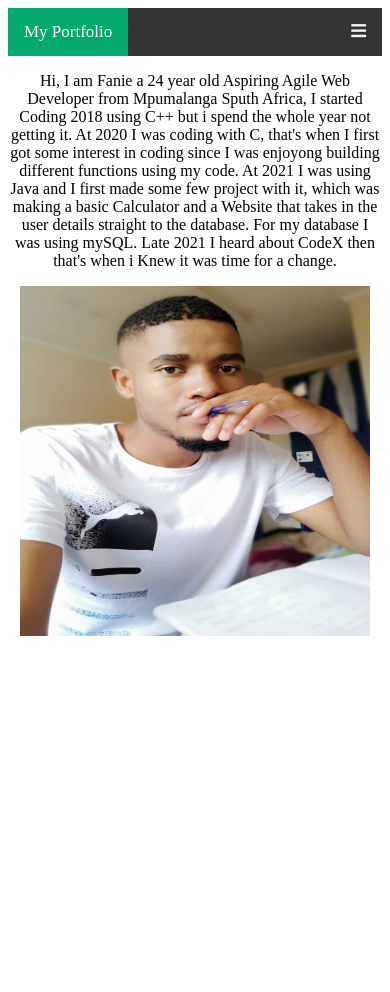
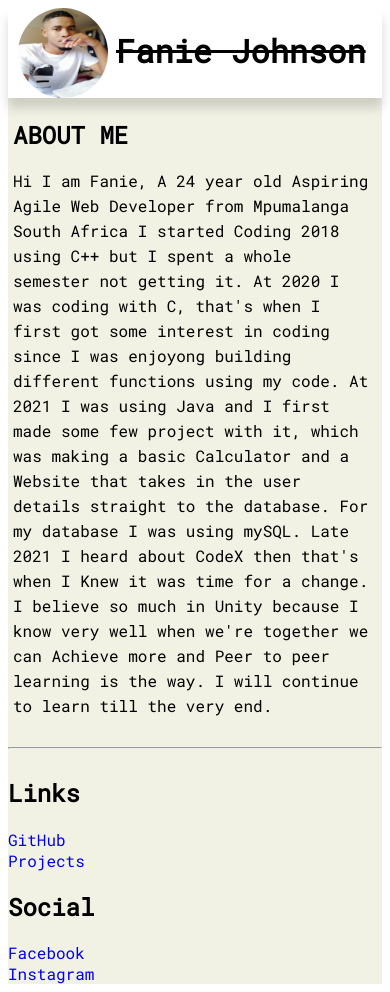
Before and after one commit to Jaynisto/Jaynisto.github.io, a plain HTML site: page index.html in a window 390 px wide. Before the commit the page ends 844 px from the top, so only its background shows below. Drawn offline with Linux system fonts and the light colour scheme.

Commit message:
modified files

```diff
--- a/index.html
+++ b/index.html
@@ -5,51 +5,47 @@
     <meta http-equiv="X-UA-Compatible" content="IE=edge">
     <meta name="viewport" content="width=device-width, initial-scale=1.0">
     <link rel="stylesheet" href="style.css">
-    <link rel="stylesheet" href="https://cdnjs.cloudflare.com/ajax/libs/font-awesome/5.15.2/css/all.min.css">
+    <link rel="preconnect" href="https://fonts.googleapis.com">
+    <link rel="preconnect" href="https://fonts.gstatic.com" crossorigin>
+    <link href="https://fonts.googleapis.com/css2?family=Roboto+Mono&display=swap" rel="stylesheet">
     <title>Fanie Johnson</title>
 </head>
 <body>
-<!--Navigation manue start-->
-    <!-- <section class="user">
-        <div class="mainWidth">
-            <header>
+    <div class="container">
+        <div class="topnav">
+            <img class="profilePic" src="./image/profilepic.jpg" alt="myself">
+            <h1>Fanie Johnson</h1>
+        </div>
+        <div class="aboutMe">
+            <div class="paragraph">
+                <h2>ABOUT ME</h2>
+                <p>
+                    Hi I am Fanie, A 24 year old Aspiring Agile Web Developer from Mpumalanga South Africa I started Coding 2018 using C++ but I spent a whole semester not getting it.
+                    At 2020 I was coding with C, that's when I first got some interest in coding since I was enjoyong building different functions using my code. At 2021 I was using Java
+                    and I first made some few project with it, which was making a basic Calculator and a Website that takes in the user details straight to the database. For my database
+                    I was using mySQL. Late 2021 I heard about CodeX then that's when I Knew it was time for a change. I believe so much in Unity because
+                    I know very well when we're together we can Achieve more and Peer to peer learning is the way. I will continue to learn till the very end.                </p>
 
-            </header>
+            </div>
+            <img class="profilePic1" src="./image/profilepic.jpg" alt="myself">
         </div>
-    </section> -->
+        <hr>
+        <div class="access">
+            <div class="links">
+                <h2>Links</h2>
+                <a href="https://github.com/Jaynisto" style="text-decoration: none;">GitHub</a><br>
+                <a href="https://jaynisto.github.io/landing-page/" style="text-decoration: none;">Projects</a><br>
 
-    <div class="topnav" id="myTopnav">
-        <a href="#" class="active">My Portfolio</a>
-        <a href="#home">Home</a>
-        <a href="#projects">Projects</a>
-        <a href="#contact">Contact</a>
-        <a href="#about">About</a>
-        <a href="javascript:void(0);" class="icon" onclick="myFunction()">
-        <i class="fa fa-bars"></i>
-        </a>
-    </div>
-    <div class="aboutMe">
-        <p>
-            Hi, I am Fanie a 24 year old Aspiring Agile Web Developer from Mpumalanga Sputh Africa, I started Coding 2018 using C++ but i spend the whole year not getting it.
-            At 2020 I was coding with C, that's when I first got some interest in coding since I was enjoyong building different functions using my code. At 2021 I was using Java
-            and I first made some few project with it, which was making a basic Calculator and a Website that takes in the user details straight to the database. For my database
-            I was using mySQL. Late 2021 I heard about CodeX then that's when i Knew it was time for a change.
+            </div>
+            <div class="sociallinks">
+                <h2>Social</h2>
+                <a href="https://Facebook.com" style="text-decoration: none;">Facebook</a><br>
+                <a href="https://Instargram.com" style="text-decoration: none;">Instagram</a><br>
+            </div>
+        </div>
 
-        </p>
-        <img class="myPhoto" src="./image/profilepic.jpg" alt="myself holding a pen">
+
 
     </div>
-
-
-<script>
-    function myFunction() {
-  var x = document.getElementById("myTopnav");
-  if (x.className === "topnav") {
-    x.className += " responsive";
-  } else {
-    x.className = "topnav";
-  }
-}
-</script>
 </body>
 </html>
--- a/style.css
+++ b/style.css
@@ -1,98 +1,89 @@
-
-body {
-  overflow-x: hidden;
+.container{
+  background-color: rgb(241, 241, 228);
+  font-family: 'Roboto Mono', monospace;
 }
 
-/* .mainWidth {
-width: 1280px;
-max-width: 95%;
-margin: 0 auto;
-padding: 0px;
+@media(min-width: 688px){
+  .topnav {
+    height: 90px;
+    /* border: solid black; */
+    display: flex;
+    background-color: white;
+    box-shadow: 0 10px 10px rgba(56, 54, 54, 0.19);
   }
 
-.user {
-  width: 100%;
-  height: 100%;
-  min-height: 100vh;
-  background-image: url(./image/profilepic.jpg);
-  background-size: auto;
-  background-repeat: no-repeat;
-  background-position:center;
+  .profilePic {
+    max-height: 90px;
+    width: 90px;
+    border-radius: 50px;
+    margin-left: 30px;
   }
 
-header {
-  padding: 40px 0 30px;
+  h1 {
+    margin-left: 15px;
+    margin-bottom: 5px;
+    text-decoration: line-through;
+  }
+
+  .aboutMe {
     display: flex;
-  align-items: center;
     justify-content: space-between;
 
-} */
-.myPhoto{
-  width: 350px;
-  height: 350px;
-}
- .aboutMe{
-   display: flex;
   }
 
-.topnav {
-  background-color: #333;
-  overflow: hidden;
+  .paragraph {
+    width: 500px;
+    height: 500px;
+    line-height: 26px;
+    margin-left: 70px;
+  }
+  .profilePic1{
+    width: 500px;
+    height: 510px;
+
+  }
+  .access {
+    display: flex;
+    justify-content: space-around;
   }
 
-/* Style the links inside the navigation bar */
-.topnav a {
-  float: left;
-  display: block;
-  color: #f2f2f2;
-  text-align: center;
-  padding: 14px 16px;
-  text-decoration: none;
-  font-size: 17px;
 }
 
-/* Change the color of links on hover */
-.topnav a:hover {
-  background-color: #ddd;
-  color: black;
+@media(max-width: 688px){
+  .topnav {
+    height: 90px;
+    /* border: solid black; */
+    display: flex;
+    background-color: white;
+    box-shadow: 0 10px 10px rgba(56, 54, 54, 0.19);
   }
 
-/* Add an active class to highlight the current page */
-.topnav a.active {
-  background-color: #04AA6D;
-  color: white;
+  .profilePic {
+    max-height: 90px;
+    width: 90px;
+    border-radius: 50px;
+    margin-left: 10px;
   }
 
-/* Hide the link that should open and close the topnav on small screens */
-.topnav .icon {
+  .profilePic1{
     display: none;
   }
 
-@media screen and (max-width: 600px) {
-  .topnav a:not(:first-child) {display: none;}
-  .topnav a.icon {
-    float: right;
-    display: block;
-  }
-  .aboutMe{
+  .access {
+    display: flex;
     flex-direction: column;
-    justify-content: center;
-    text-align: center;
-    align-items: center;
-  }
   }
 
-/* The "responsive" class is added to the topnav with JavaScript when the user clicks on the icon. This class makes the topnav look good on small screens (display the links vertically instead of horizontally) */
-@media screen and (max-width: 600px) {
-  .topnav.responsive {position: relative;}
-  .topnav.responsive a.icon {
-    position: absolute;
-    right: 0;
-    top: 0;
+  h1 {
+    margin-left: 8px;
+    margin-bottom: 5px;
+    text-decoration: line-through;
   }
-  .topnav.responsive a {
-    float: none;
-    display: block;
-    text-align: left;
+  .paragraph {
+
+    line-height: 25px;
+    padding: 5px;
   }
+
+
 }
```
Lines whose indentation alone changed are shown as unchanged.
